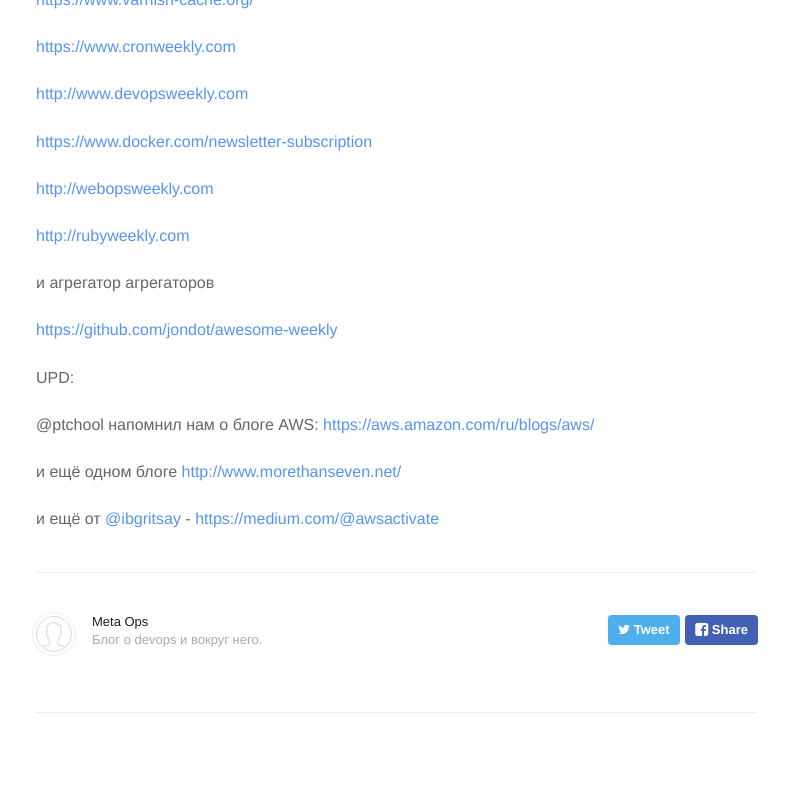
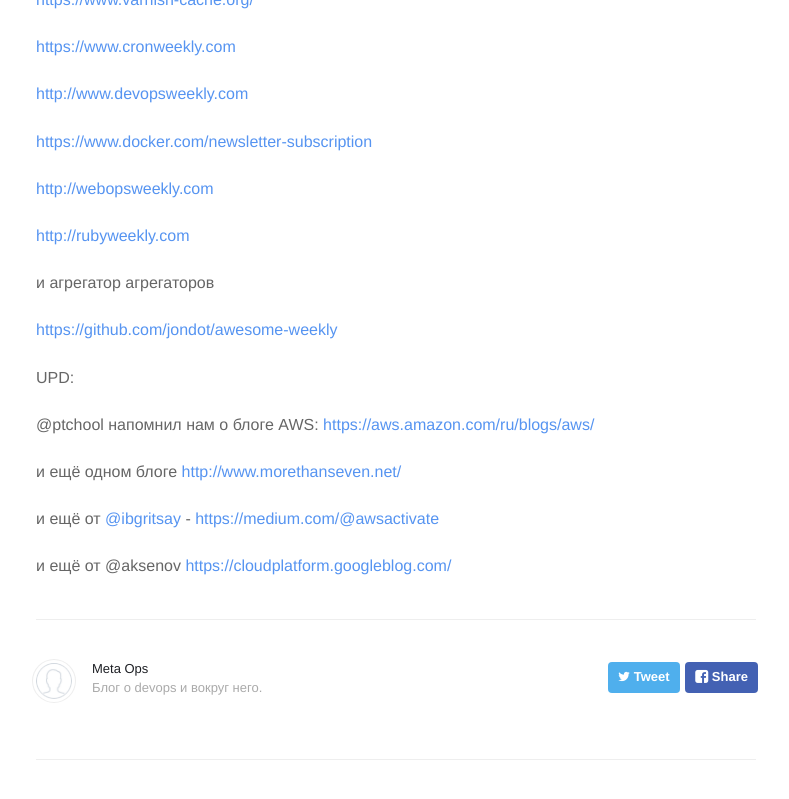
Before and after one commit to ukrops/web, a Jekyll site: the page built from _posts/2016-03-31-news.md, in a window 1280 px wide and 900 px high, scrolled down 2587 px. Shown: the top 799 px of the window, without its empty margins (244-1033 px from the left). Built offline with Jekyll 4.4.1, drawn with Linux system fonts in a browser that asks for light colours; nearby versions of some CDN libraries; Markdown is read by kramdown in place of the engine named in the settings.

Commit message:
add other blog

```diff
--- a/_posts/2016-03-31-news.md
+++ b/_posts/2016-03-31-news.md
@@ -148,3 +148,5 @@
 
 
 и ещё от [@ibgritsay](http://ukrops.slackarchive.io/dev_random/-/1459359491/1459435957/1459435957000483/) - [https://medium.com/@awsactivate](https://medium.com/@awsactivate)
+
+и ещё от @aksenov [https://cloudplatform.googleblog.com/](https://cloudplatform.googleblog.com/)
```
